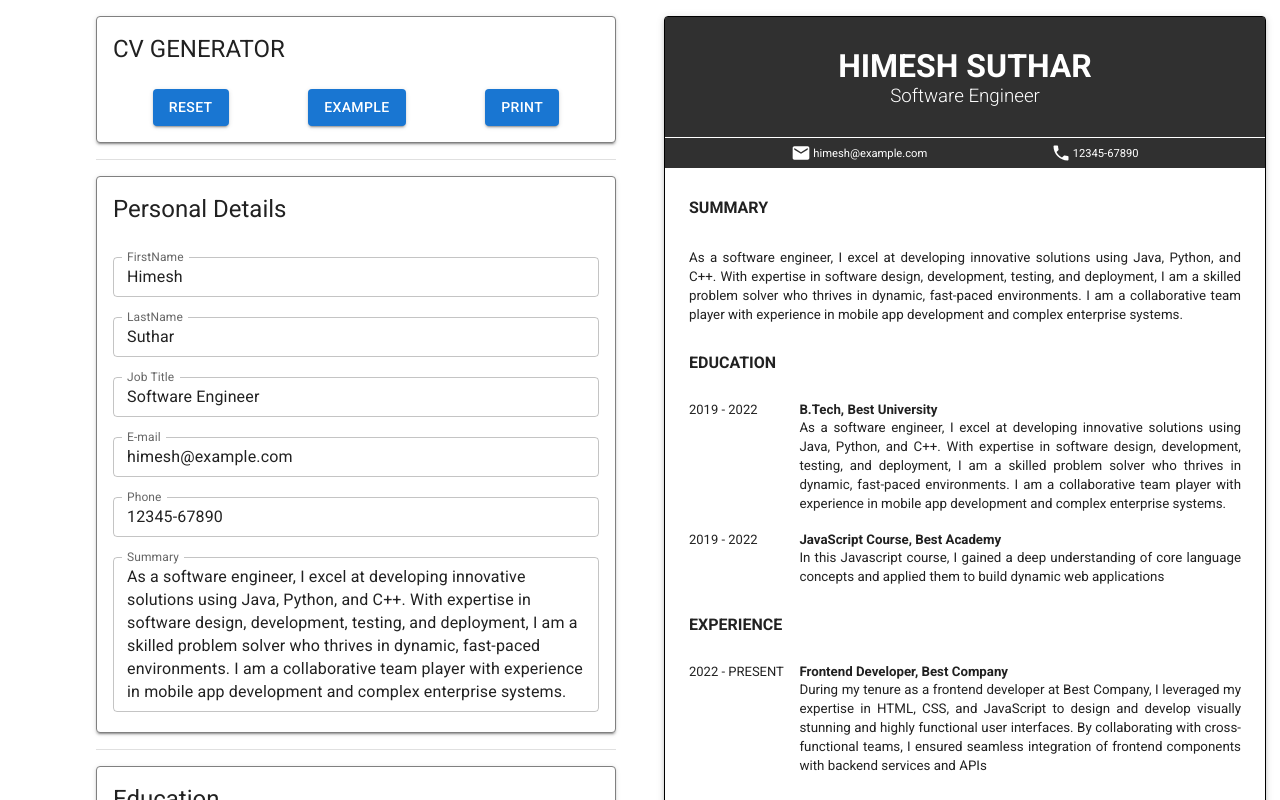
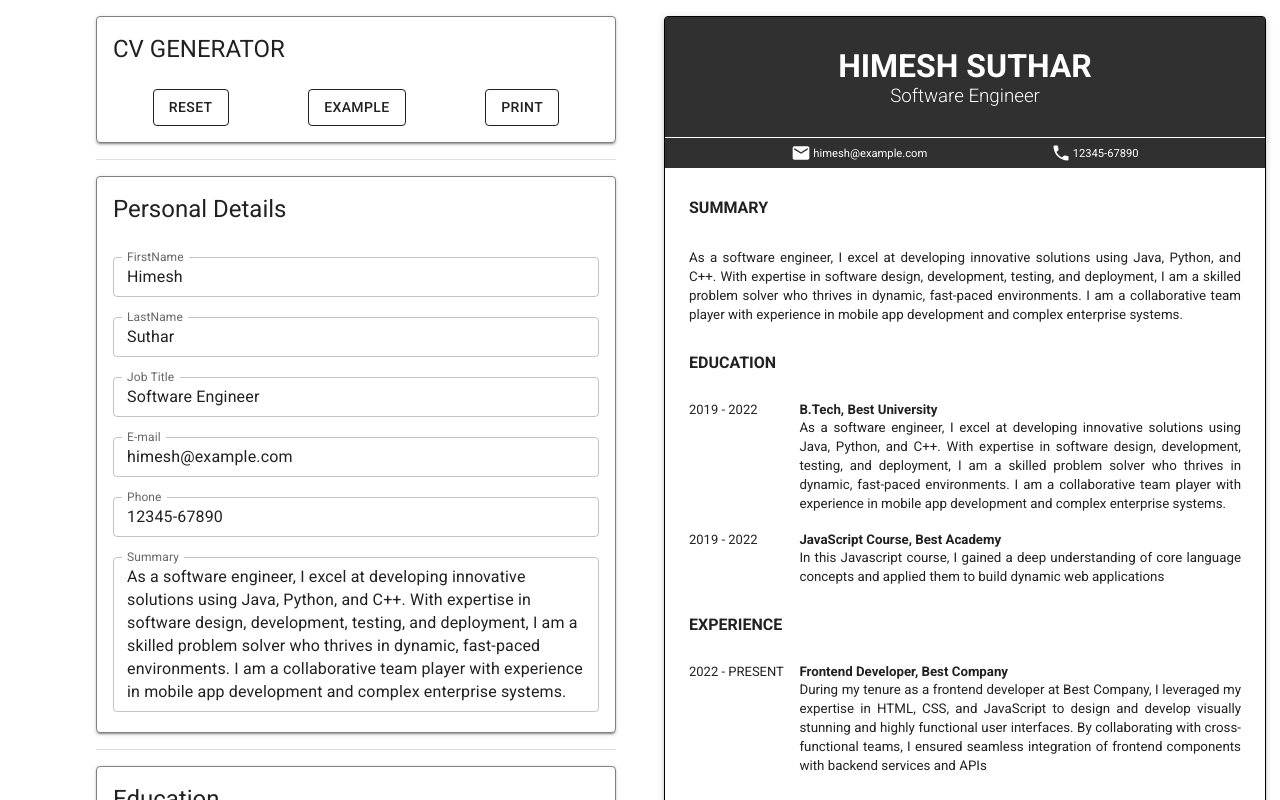
Before and after one commit to Himesh9512/CV-generator, a React (Vite) app: page / in a window 1280 px wide. Shown: the top 800 px of the page. Built offline with nearby package versions, Linux system fonts and the light colour scheme.

Commit message:
Change button theme in top section

```diff
--- a/index.html
+++ b/index.html
@@ -2,7 +2,7 @@
 <html lang="en">
 	<head>
 		<meta charset="UTF-8" />
-		<link rel="icon" type="image/svg+xml" href="/vite.svg" />
+		<link rel="icon" type="image/svg+xml" href="./vite.svg" />
 		<link
 			rel="stylesheet"
 			href="https://fonts.googleapis.com/css?family=Roboto:300,400,500,700&display=swap" />
@@ -11,6 +11,6 @@
 	</head>
 	<body>
 		<div id="root"></div>
-		<script type="module" src="/src/main.tsx"></script>
+		<script type="module" src="./src/main.tsx"></script>
 	</body>
 </html>
--- a/package.json
+++ b/package.json
@@ -1,7 +1,7 @@
 {
 	"name": "cv-generator",
 	"private": true,
-	"homepage": "https://Himesh9512.github.io/CV-generator",
+	"homepage": "https://himesh9512.github.io/CV-generator",
 	"version": "0.0.0",
 	"type": "module",
 	"scripts": {
--- a/src/components/form/TopSection.tsx
+++ b/src/components/form/TopSection.tsx
@@ -13,13 +13,13 @@ const TopSection = ({ handleResetCv, handleLoadExample, handlePrint }: TopSectio
 	return (
 		<SectionWrapper title="CV GENERATOR">
 			<Box display="flex" justifyContent="space-around" width="100%">
-				<Button variant="contained" onClick={handleResetCv}>
+				<Button variant="outlined" color="inherit" onClick={handleResetCv}>
 					RESET
 				</Button>
-				<Button variant="contained" onClick={handleLoadExample}>
+				<Button variant="outlined" color="inherit" onClick={handleLoadExample}>
 					EXAMPLE
 				</Button>
-				<Button variant="contained" onClick={handlePrint}>
+				<Button variant="outlined" color="inherit" onClick={handlePrint}>
 					PRINT
 				</Button>
 			</Box>
```
Also changed, not shown: 1 other file (tests, documents, lock files or other folders).
